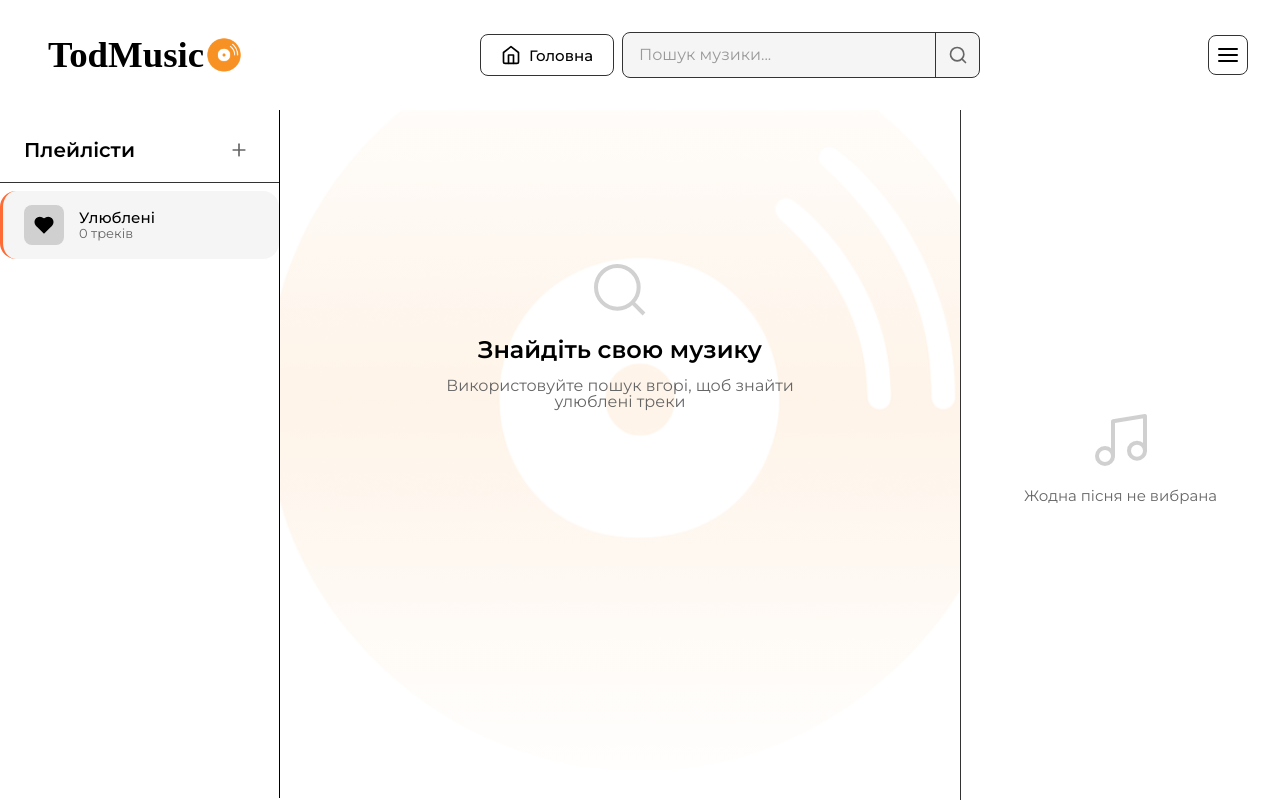
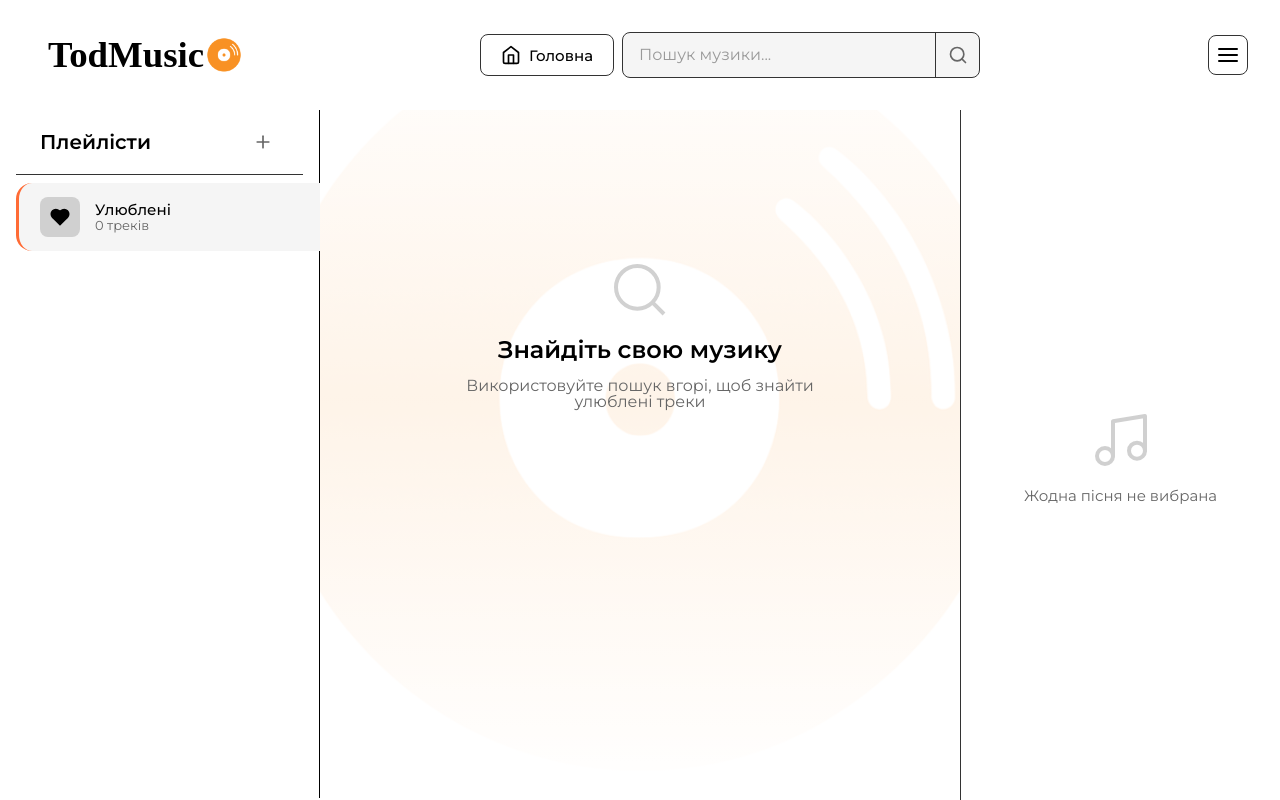
Before and after one commit to toodyann/TodMusic-NewGen, a React (Vite) app: page / in a window 1280 px wide. Built offline with nearby package versions, Linux system fonts and the light colour scheme; a web font is replaced by a local one.

Commit message:
change width for left side menu (playlists), fixes bugs

```diff
--- a/src/styles/scss/Components/sidebar.scss
+++ b/src/styles/scss/Components/sidebar.scss
@@ -1,11 +1,11 @@
 .sidebar {
-  width: 280px;
+  width: 320px;
   height: calc(100vh - 112px);
   background: var(--bg-primary);
   border-right: 1px solid var(--input-border);
   display: flex;
   flex-direction: column;
-  padding: 24px 0;
+  padding: 16px;
 
   .sidebar-header {
     display: flex;
@@ -113,7 +113,7 @@
   }
 
   .playlist-nav {
-    flex: 1;
+    width: 320px;
     overflow-y: auto;
     padding: 8px 0;
 
--- a/src/styles/scss/Layout/layout.scss
+++ b/src/styles/scss/Layout/layout.scss
@@ -1,3 +1,13 @@
+@keyframes backgroundFloat {
+  0%,
+  100% {
+    transform: translate(-50%, -50%) scale(1) rotate(0deg);
+  }
+  50% {
+    transform: translate(-50%, -50%) scale(1.1) rotate(3deg);
+  }
+}
+
 @keyframes scrollbar-pulse {
   0% {
     background-position: 0% 0%;
@@ -50,6 +60,27 @@
   background-position: center;
   background-attachment: fixed;
   background-color: var(--bg-primary);
+
+  &::after {
+    content: "";
+    position: fixed;
+    top: 50%;
+    left: 50%;
+    width: 70vw;
+    height: 70vw;
+    background: url("/src/assets/Background-logo.png");
+    background-size: contain;
+    background-position: center;
+    background-repeat: no-repeat;
+    animation: backgroundFloat 20s ease-in-out infinite;
+    opacity: 0.3;
+    z-index: -2;
+    pointer-events: none;
+  }
+
+  [data-theme="dark"] &::after {
+    opacity: 0.2;
+  }
 
   [data-theme="dark"] & {
     background: linear-gradient(
```
